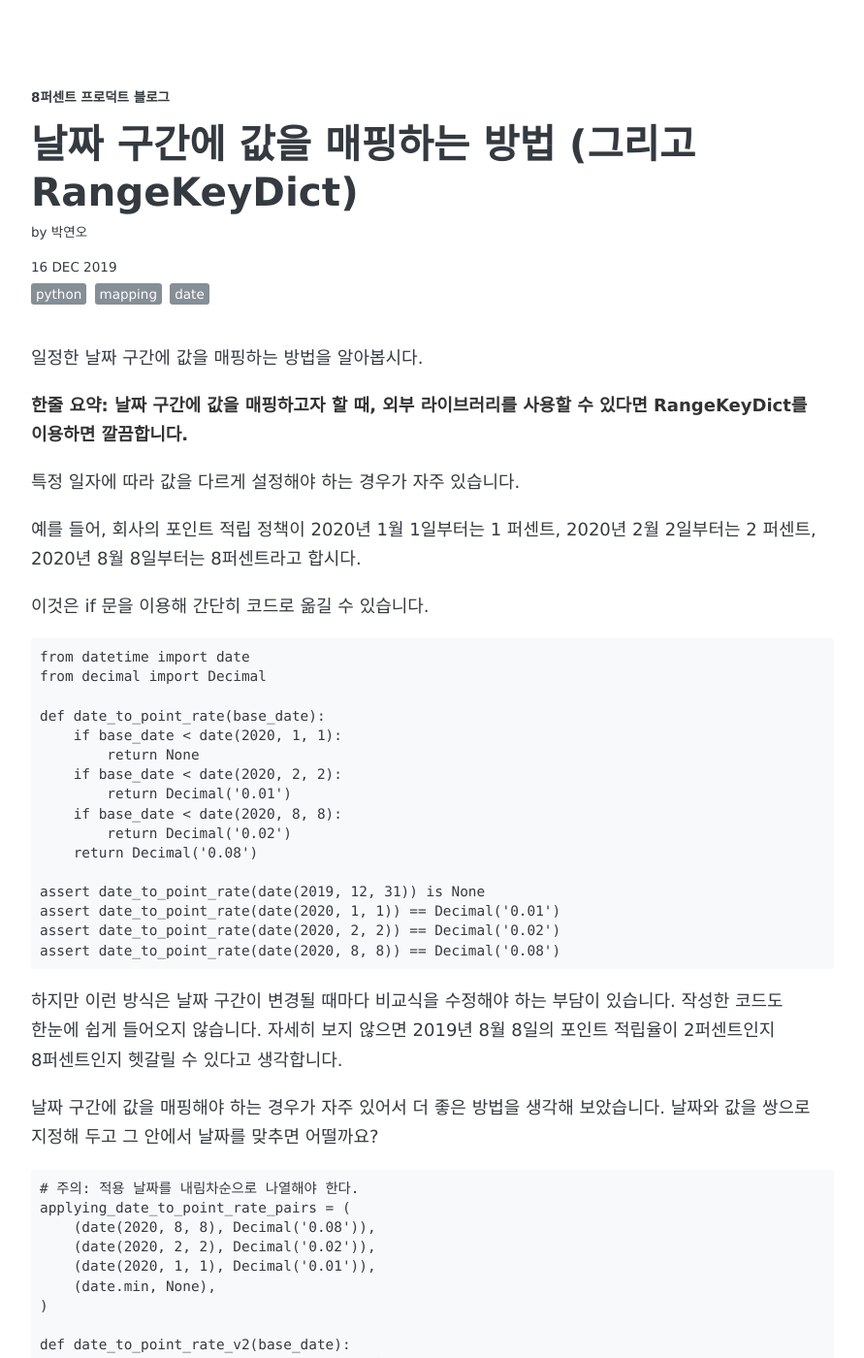
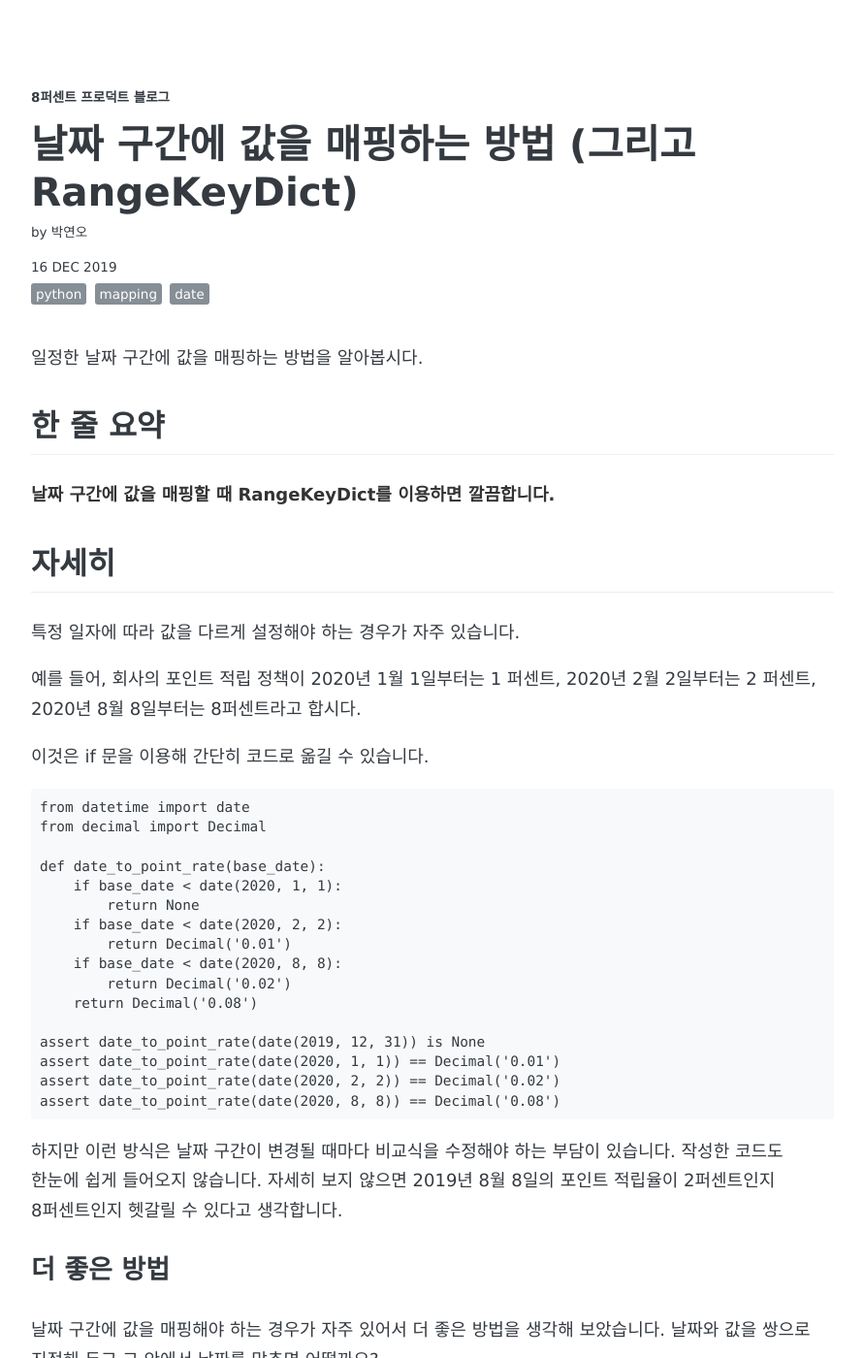
Before and after one commit to 8percent/8percent.github.io, a Jekyll site: the page built from _posts/2019-12-16-range-key-dict-date-mapping.md, in a window 1280 px wide and 1400 px high. Shown: the whole window at 97% size, without its empty margins (194-1085 px from the left). Built offline with Jekyll 4.4.1, drawn with Linux system fonts in a browser that asks for light colours; some web fonts are replaced; some of the changed text lies outside the part shown.

Commit message:
CHG: 포스팅 수정

````diff
--- a/_posts/2019-12-16-range-key-dict-date-mapping.md
+++ b/_posts/2019-12-16-range-key-dict-date-mapping.md
@@ -10,7 +10,13 @@ comments: true
 
 일정한 날짜 구간에 값을 매핑하는 방법을 알아봅시다.
 
-**한줄 요약: 날짜 구간에 값을 매핑하고자 할 때, 외부 라이브러리를 사용할 수 있다면 RangeKeyDict를 이용하면 깔끔합니다.**
+
+## 한 줄 요약
+
+**날짜 구간에 값을 매핑할 때 RangeKeyDict를 이용하면 깔끔합니다.**
+
+
+## 자세히
 
 특정 일자에 따라 값을 다르게 설정해야 하는 경우가 자주 있습니다.
 
@@ -39,6 +45,9 @@ assert date_to_point_rate(date(2020, 8, 8)) == Decimal('0.08')
 
 하지만 이런 방식은 날짜 구간이 변경될 때마다 비교식을 수정해야 하는 부담이 있습니다. 작성한 코드도 한눈에 쉽게 들어오지 않습니다. 자세히 보지 않으면 2019년 8월 8일의 포인트 적립율이 2퍼센트인지 8퍼센트인지 헷갈릴 수 있다고 생각합니다.
 
+
+### 더 좋은 방법
+
 날짜 구간에 값을 매핑해야 하는 경우가 자주 있어서 더 좋은 방법을 생각해 보았습니다. 날짜와 값을 쌍으로 지정해 두고 그 안에서 날짜를 맞추면 어떨까요?
 
 ```
@@ -61,9 +70,12 @@ assert date_to_point_rate_v2(date(2020, 2, 2)) == Decimal('0.02')
 assert date_to_point_rate_v2(date(2020, 8, 8)) == Decimal('0.08')
 ```
 
-이렇게 하면 날짜 매핑을 로직이 아니라 값으로 설정할 수 있습니다. 이제 날짜 구간을 변경할 때 `applying_date_to_point_rate_pairs`에서 날짜와 값 쌍을 수정하면 됩니다. 하지만 여전히 단점이 있습니다. 적용 날짜를 내림차순으로 입력해야 한다는 점이 자연스럽지 않은 것 같습니다.(일반적으로 오름차순이 기본이므로) 그리고 `date_to_point_rate_v2` 함수를 이해하기가 약간은 어려운 것 같습니다.
+이렇게 하면 날짜 매핑을 로직 대신 값으로 설정할 수 있습니다. 이제 날짜 구간을 변경할 때 `applying_date_to_point_rate_pairs`에서 날짜와 값 쌍을 수정하면 됩니다. 하지만 여전히 단점이 있습니다. 적용 날짜를 내림차순으로 입력해야 한다는 점이 자연스럽지 않은 것 같습니다.(일반적으로 오름차순이 기본이므로) 그리고 `date_to_point_rate_v2` 함수를 이해하기가 약간은 어려운 것 같습니다.
 
 이 코드를 보고 직장 동료 김남홍 님이 좋은 방법을 귀뜸해 줬습니다. "RangeKeyDict 한 번 써봐!"
+
+
+### RangeKeyDict
 
 [RangeKeyDict](https://github.com/albertmenglongli/range-key-dict)는 파이썬에 이런 게 있으면 좋겠다고 한 번쯤 생각했던 겁니다. 값의 범위(range)를 사전(dict)의 키로 사용할 수 있는 매핑 컬렉션입니다.
 
````
